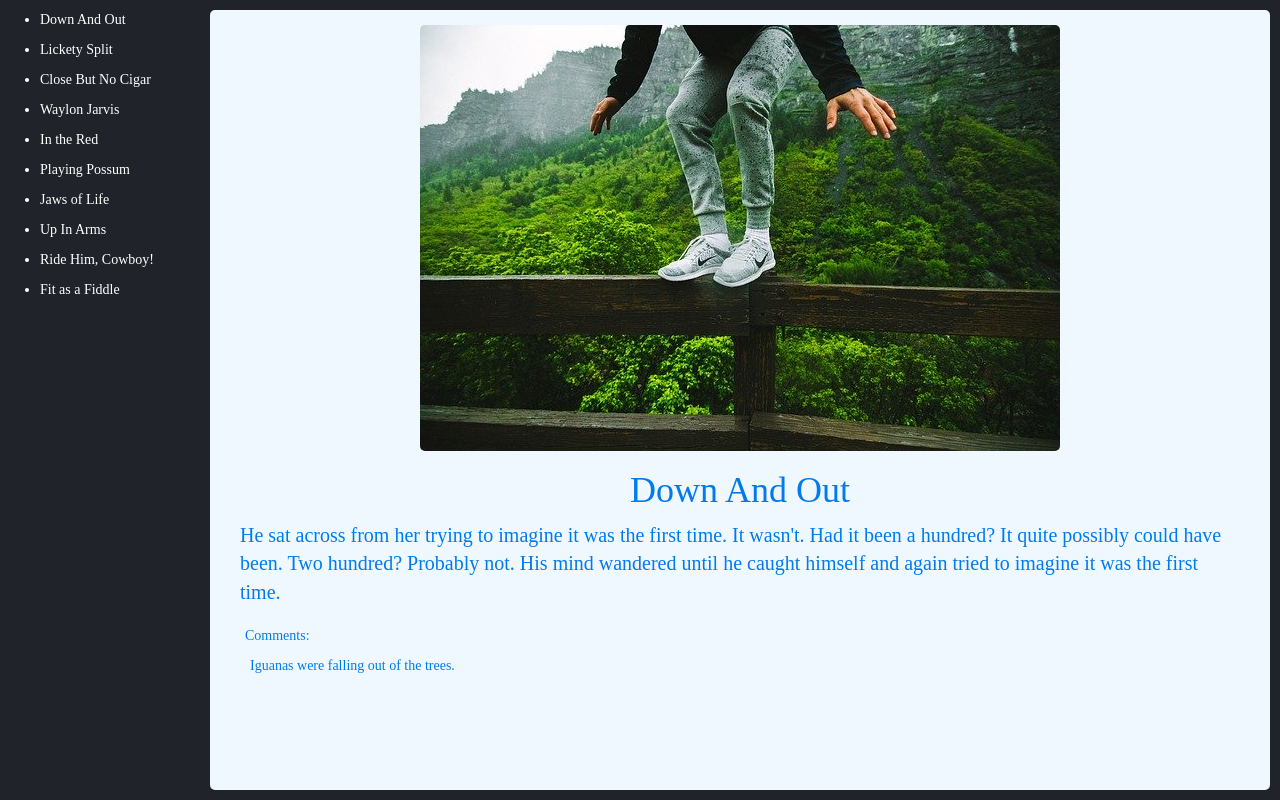
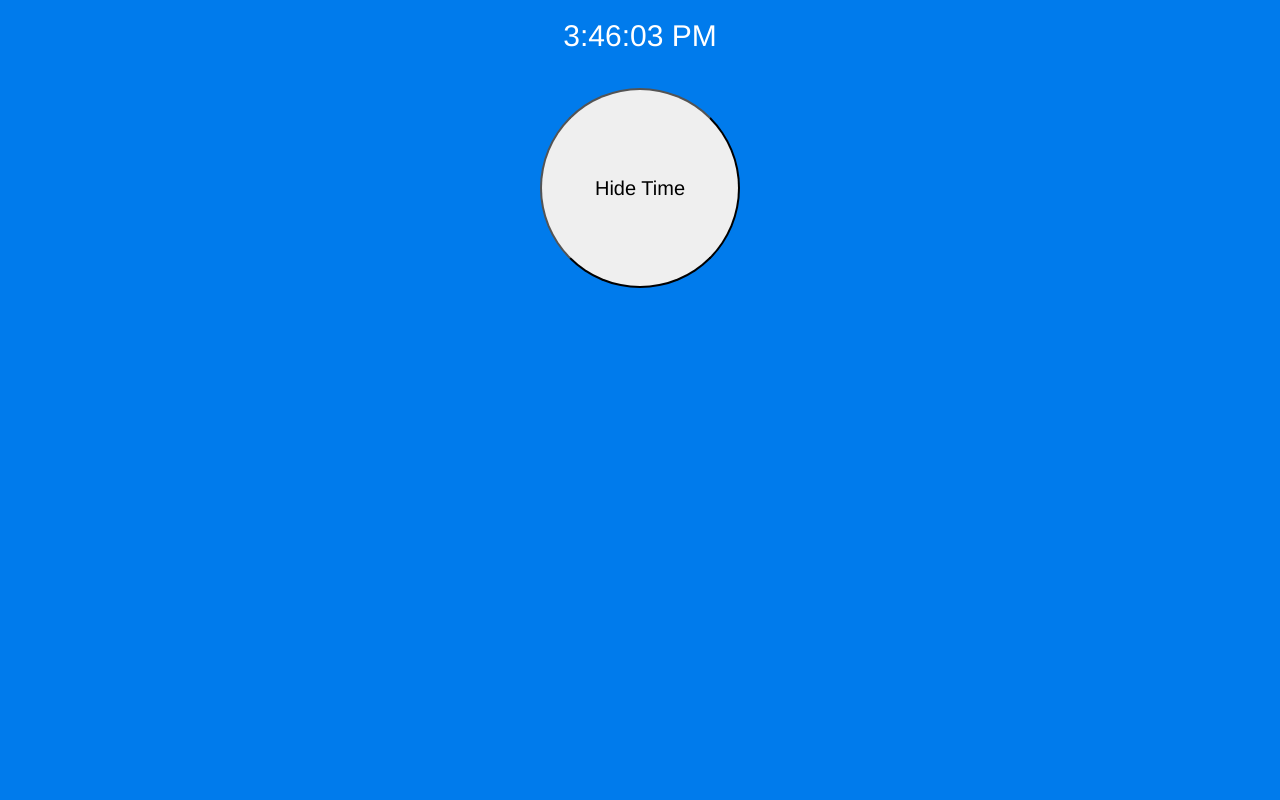
Before and after one commit to 30YA/React-Learn-MS, a React (Create React App) app: page / in a window 1280 px wide. Built offline with nearby package versions, Linux system fonts and the light colour scheme; data requests are answered from the project's data file.

Commit message:
Component will unmount

```diff
--- a/src/App.js
+++ b/src/App.js
@@ -1,11 +1,11 @@
 import { Component } from "react";
-import BlogPost from "./components/BlogPost";
+import Clock from "./components/Clock";
 export default class App extends Component {
   state = {};
   render() {
     return (
       <>
-        <BlogPost />
+        <Clock />
       </>
     );
   }
--- a/src/Style.css
+++ b/src/Style.css
@@ -1,56 +1,20 @@
 body {
-  display: flex;
-  min-height: 100vh;
-  background-color: #20232a;
-  color: white;
-  font-family: 'Times New Roman', Times, serif;
+  background-color: #007bec;
+  color: #ffffff;
+  font-size: 3rem;
+  padding: 15px;
 }
 
-aside {
-  min-width: 200px;
-  max-width: 300px;
-}
-
-li {
-  cursor: pointer;
-  margin-top: 10px;
-}
-
-.container {
-  background-color: aliceblue;
-  border-radius: 5px;
-  margin: 10px;
-  flex-grow: 2;
-}
-
-.post {
-  margin: 15px;
-  border-radius: 10px;
-  color: #007bec;
-  font-size: 2rem;
-}
-
-.comments {
-  color: #007bec;
-  margin: 20px;
-}
-
-.comment {
-  margin: 5px;
-}
-
-img {
-  display: block;
-  margin-left: auto;
-  margin-right: auto;
-  border-radius: 5px;
-}
-
-.post h1 {
+div {
   text-align: center;
 }
 
-#root {
-  display: flex;
-  width: 100%;
+button {
+  color:  black;
+  cursor: pointer;
+  margin-top: 30px;
+  font-size: 2rem;
+  width: 200px;
+  height: 200px;
+  border-radius: 50%;
 }
--- a/src/components/Aside.jsx
+++ /dev/null
@@ -1,18 +0,0 @@
-import Link from "./link";
-export default function Aside(props) {
-  const links = props.posts
-    ? props.posts.map((post, index) => (
-        <Link
-          key={post.id}
-          title={post.title}
-          handleClick={props.handleChangeCurentPost}
-          id={post.id}
-        />
-      ))
-    : null;
-  return (
-    <aside>
-      <ul>{links}</ul>
-    </aside>
-  );
-}
--- a/src/components/BlogPost.jsx
+++ /dev/null
@@ -1,28 +0,0 @@
-import { Component } from "react";
-import Aside from "./Aside";
-import Container from "./Container";
-
-export default class BlogPost extends Component {
-  state = {
-    posts: null,
-    curentPost: null
-  };
-  async getPosts() {
-    const respons = await fetch("http://localhost:3001/posts");
-    return await respons.json();
-  };
-  componentDidMount() {
-    this.getPosts().then((data) => {this.setState({posts: data, curentPost: 1});});
-  };
-  handleChangeCurentPost = (id) => {
-    this.setState({curentPost: id})
-  }
-  render() {
-    return (
-      <>
-        <Aside posts={this.state.posts} handleChangeCurentPost={this.handleChangeCurentPost} />
-        {this.state.curentPost && <Container post={this.state.posts.find(element => element.id === this.state.curentPost)} />}
-      </>
-    );
-  };
-};
--- /dev/null
+++ b/src/components/Clock.jsx
@@ -0,0 +1,24 @@
+import { Component } from "react";
+import Time from "./Time";
+class Clock extends Component {
+  state = {
+    showTime: true,
+  };
+  toggleBtn = () => {
+      this.setState(state => {
+          return {
+              showTime: !state.showTime
+          }
+      })
+  }
+  render() {
+    return (
+      <div>
+        {this.state.showTime && <Time />}
+        <button onClick={this.toggleBtn}>{this.state.showTime ? 'Hide Time' : 'Show Time'}</button>
+      </div>
+    );
+  }
+}
+
+export default Clock;
--- a/src/components/Comment.jsx
+++ /dev/null
@@ -1,7 +0,0 @@
-export default function Comment(props) {
-  return (
-    <div className="comment">
-      <p>{props.comment.body}</p>
-    </div>
-  );
-}
--- a/src/components/Comments.jsx
+++ /dev/null
@@ -1,10 +0,0 @@
-import Comment from "./Comment";
-export default function Comments(props) {
-  const comments = props.comments.map(item => <Comment key={item.id} comment={item} />)
-  return (
-    <div className="comments">
-      <p>Comments:</p>
-      {comments}
-    </div>
-  );
-}
--- a/src/components/Container.jsx
+++ /dev/null
@@ -1,30 +0,0 @@
-import { Component } from 'react';
-import Post from "./Post";
-import Comments from "./Comments";
-
-export default class Container extends Component {
-  state = {
-    comments: null,
-  };
-
-  async getComments(){
-    const comments = await fetch(`http://localhost:3001/comments?post-id=${this.props.post.id}`)
-    return await comments.json();
-  }
-  componentDidMount(){
-    this.getComments().then(data => this.setState({comments: data}))
-  }
-  componentDidUpdate(prevProps){
-    if (prevProps.post.id !== this.props.post.id) {
-      this.getComments().then(data => this.setState({comments: data}))
-    }
-  }
-  render() {
-    return (
-      <div className="container">
-        <Post img={this.props.post.image} title={this.props.post.title} body={this.props.post.body}/>
-        {this.state.comments && <Comments comments={this.state.comments} />}
-      </div>
-    );
-  }
-}
--- a/src/components/Post.jsx
+++ /dev/null
@@ -1,9 +0,0 @@
-export default function Post(props) {
-  return (
-    <div className="post">
-      <img src={`./assets/${props.img}`} alt="" />
-      <h1>{props.title}</h1>
-      <div>{props.body}</div>
-    </div>
-  );
-}
--- /dev/null
+++ b/src/components/Time.jsx
@@ -0,0 +1,24 @@
+import React, { Component } from 'react';
+class Time extends Component {
+    state = {
+        time: new Date().toLocaleTimeString()
+    }
+    componentDidMount(){
+        this.timer = setInterval(() => {
+            this.setState({
+                time: new Date().toLocaleTimeString()
+            })
+            console.log(this.state.time);
+        },1000)
+    }
+    componentWillUnmount(){
+        clearInterval(this.timer)
+    }
+    render() {
+        return (
+            <div>{this.state.time}</div>
+        );
+    }
+}
+
+export default Time;
--- a/src/components/link.jsx
+++ /dev/null
@@ -1,5 +0,0 @@
-export default function link(props) {
-    return (
-        <li onClick={() => props.handleClick(props.id)}>{props.title}</li>
-     );
-}
```
